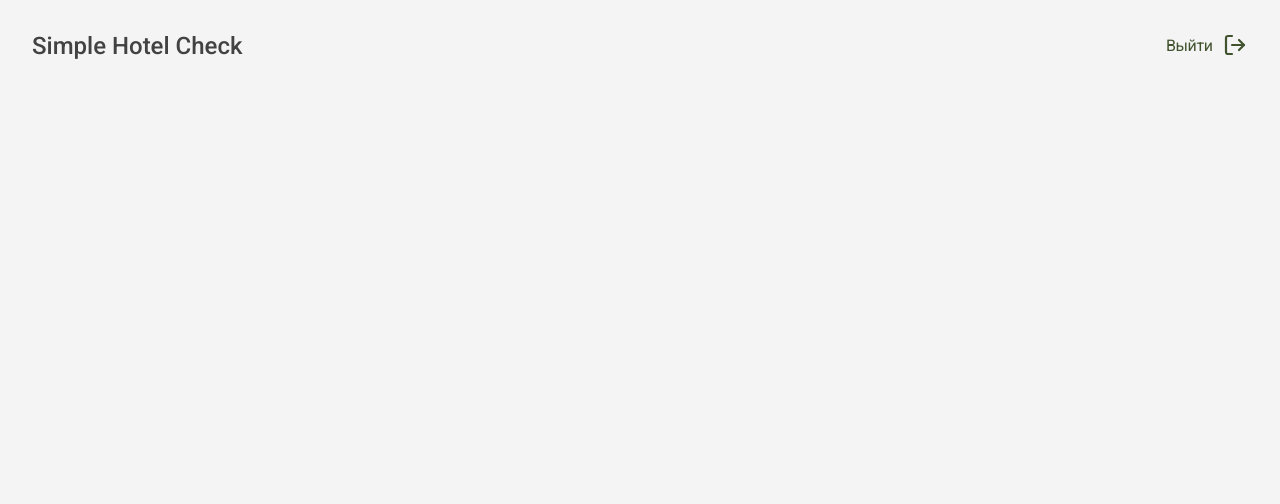
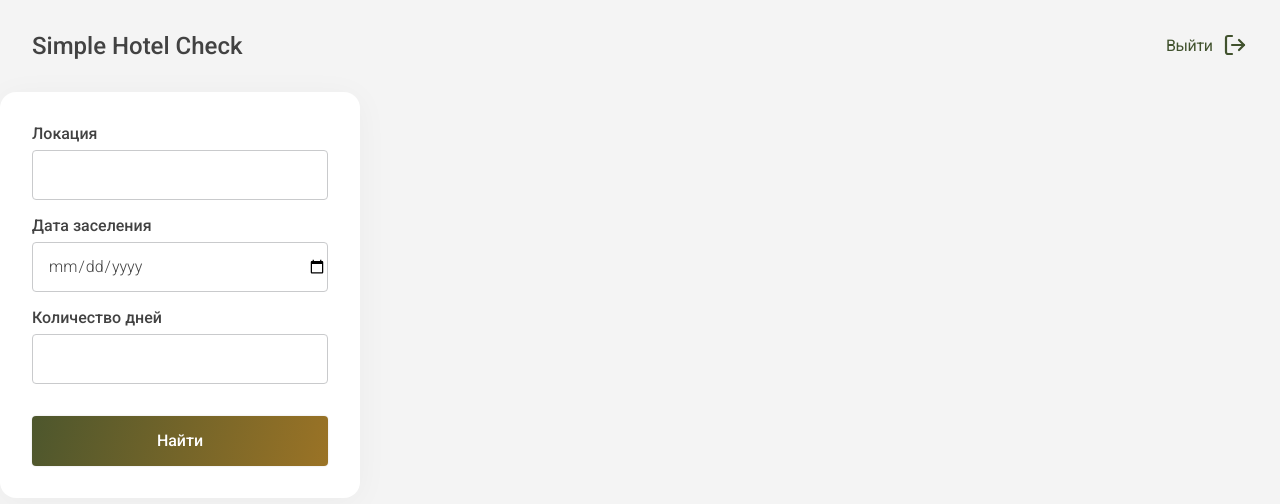
Before and after one commit to alraskalov/search-hotels, a React (Create React App) app: page / in a window 1280 px wide. Shown: the top 504 px of the page. Built offline with nearby package versions, Linux system fonts and the light colour scheme.

Commit message:
feat: search block, minor style fix

```diff
--- a/src/components/Form/Form.css
+++ b/src/components/Form/Form.css
@@ -6,14 +6,17 @@
   box-shadow: 0px 4px 33px rgba(0, 0, 0, 0.04);
   border-radius: 16px;
   width: 409px;
-  height: 382px;
   display: flex;
   align-items: center;
   flex-direction: column;
 }
 
+.form__search {
+  width: 360px;
+}
+
 .form__title {
-  margin: 0;
+  margin: 0 0 32px;
   font-weight: 500;
   font-size: 24px;
   line-height: 1.17;
@@ -21,7 +24,8 @@
 }
 
 .form__fieldset {
-  margin: 32px 0 0;
+  width: 100%;
+  margin: 0;
   border: none;
   padding: 0;
   display: flex;
--- a/src/components/Form/index.tsx
+++ b/src/components/Form/index.tsx
@@ -2,14 +2,15 @@ import { FC, ReactNode } from 'react';
 import './Form.css';
 
 interface IForm {
-  title: string;
+  title?: string;
   children?: ReactNode;
+  formStyle?: string;
 }
 
-export const Form: FC<IForm> = ({ title, children }) => {
+export const Form: FC<IForm> = ({ title, children, formStyle }) => {
   return (
-    <form className="form">
-      <h2 className="form__title">{title}</h2>
+    <form className={`form ${formStyle ? formStyle : ''}`}>
+      {title && <h2 className="form__title">{title}</h2>}
       <fieldset className="form__fieldset">{children}</fieldset>
     </form>
   );
--- a/src/components/Input/Input.css
+++ b/src/components/Input/Input.css
@@ -5,9 +5,13 @@
   color: #424242;
 }
 
+.label__search {
+  font-weight: 500;
+}
+
 .label__input {
   box-sizing: border-box;
-  width: 345px;
+  width: 100%;
   height: 50px;
   background: #fff;
   border: 1px solid #c9cacc;
--- a/src/components/Input/index.tsx
+++ b/src/components/Input/index.tsx
@@ -4,15 +4,16 @@ import './Input.css';
 interface IInput {
   title: string;
   id: string;
-  type: 'email' | 'password';
+  type: 'email' | 'password' | 'text' | 'date';
   name: string;
   style?: string;
+  labelStyle?: string;
   children?: ReactNode;
 }
 
-export const Input: FC<IInput> = ({ title, type, id, name, style }) => {
+export const Input: FC<IInput> = ({ title, type, id, name, style, labelStyle }) => {
   return (
-    <label className={`label ${style}`}>
+    <label className={`label ${style} ${labelStyle ? labelStyle : ''}`}>
       {title}
       <input className="label__input" id={id} name={name} type={type} />
     </label>
--- a/src/index.css
+++ b/src/index.css
@@ -1,7 +1,7 @@
 @import url('./vendor/normalize.css');
 
 #root {
-  background-color: #F4F4F4;
+  background-color: #f4f4f4;
   height: 100vh;
 }
 
@@ -40,3 +40,15 @@
 .mb-24 {
   margin-bottom: 24px;
 }
+
+.m-16 {
+  margin: 16px 0;
+}
+
+.mt-16 {
+  margin-top: 16px;
+}
+
+.mb-16 {
+  margin-bottom: 16px;
+}
--- a/src/pages/Home/Home.css
+++ b/src/pages/Home/Home.css
@@ -4,3 +4,10 @@
   text-rendering: optimizeLegibility;
   margin: 0 auto;
 }
+
+.content {
+  max-width: 1048px;
+  display: grid;
+  grid-gap: 24px 24px;
+  grid-template-columns: repeat(2, 1fr);
+}
--- a/src/pages/Home/index.tsx
+++ b/src/pages/Home/index.tsx
@@ -1,11 +1,42 @@
 import { FC } from 'react';
 import './Home.css';
 import { Header } from '../../components/Header/index';
+import { Button, Form, Input } from '../../components';
 
 export const Home: FC = () => {
   return (
     <div className="page">
-      <Header styles='p-32'/>
+      <Header styles="p-32" />
+      <main className="content">
+        <section className="search">
+          <Form formStyle="form__search">
+            <Input
+              title="Локация"
+              id="location"
+              type="text"
+              name="location"
+              labelStyle="label__search"
+            />
+            <Input
+              title="Дата заселения"
+              id="date-start"
+              type="date"
+              name="date-start"
+              style="m-16"
+              labelStyle="label__search"
+            />
+            <Input
+              title="Количество дней"
+              id="day-count"
+              type="text"
+              name="day-count"
+              style="mb-32"
+              labelStyle="label__search"
+            />
+            <Button>Найти</Button>
+          </Form>
+        </section>
+      </main>
     </div>
   );
 };
--- a/src/pages/Login/Login.css
+++ b/src/pages/Login/Login.css
@@ -27,6 +27,5 @@
 }
 
 .form {
-  display: flex;
   z-index: 1;
 }
```
